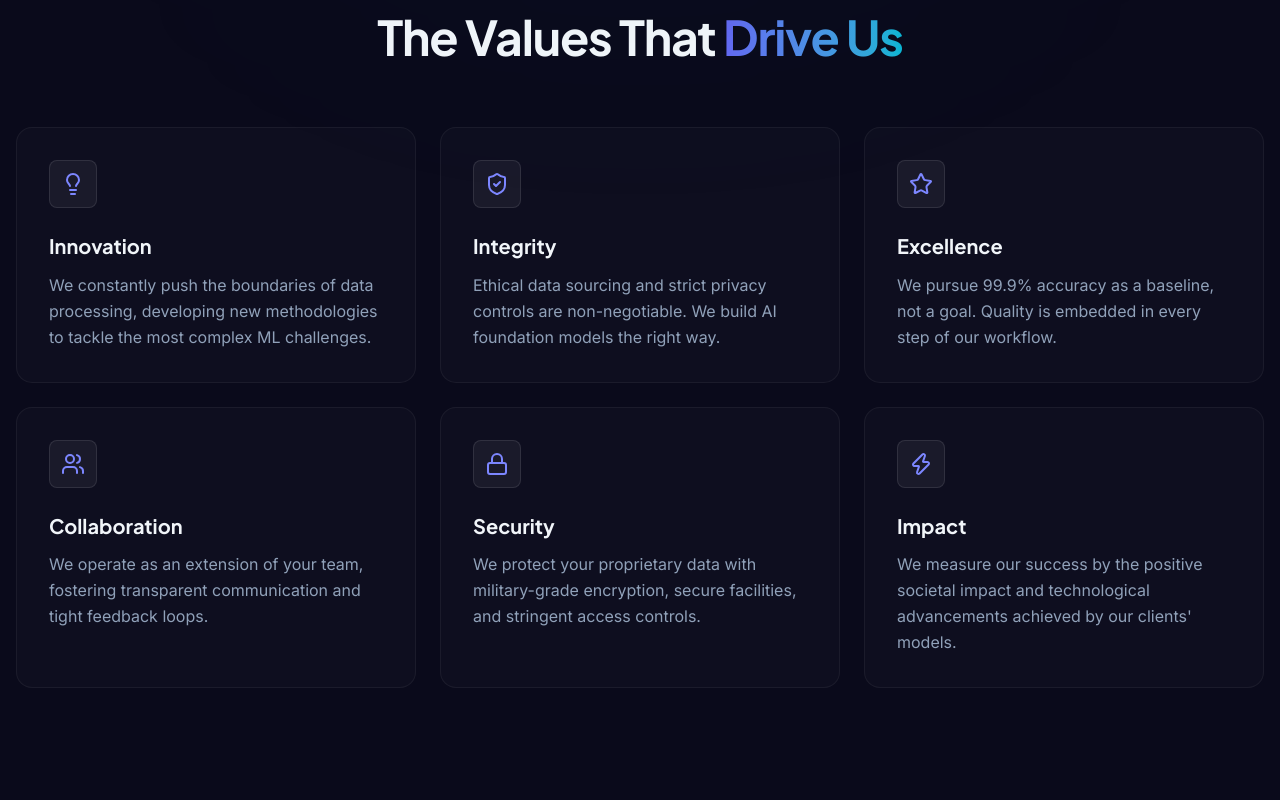
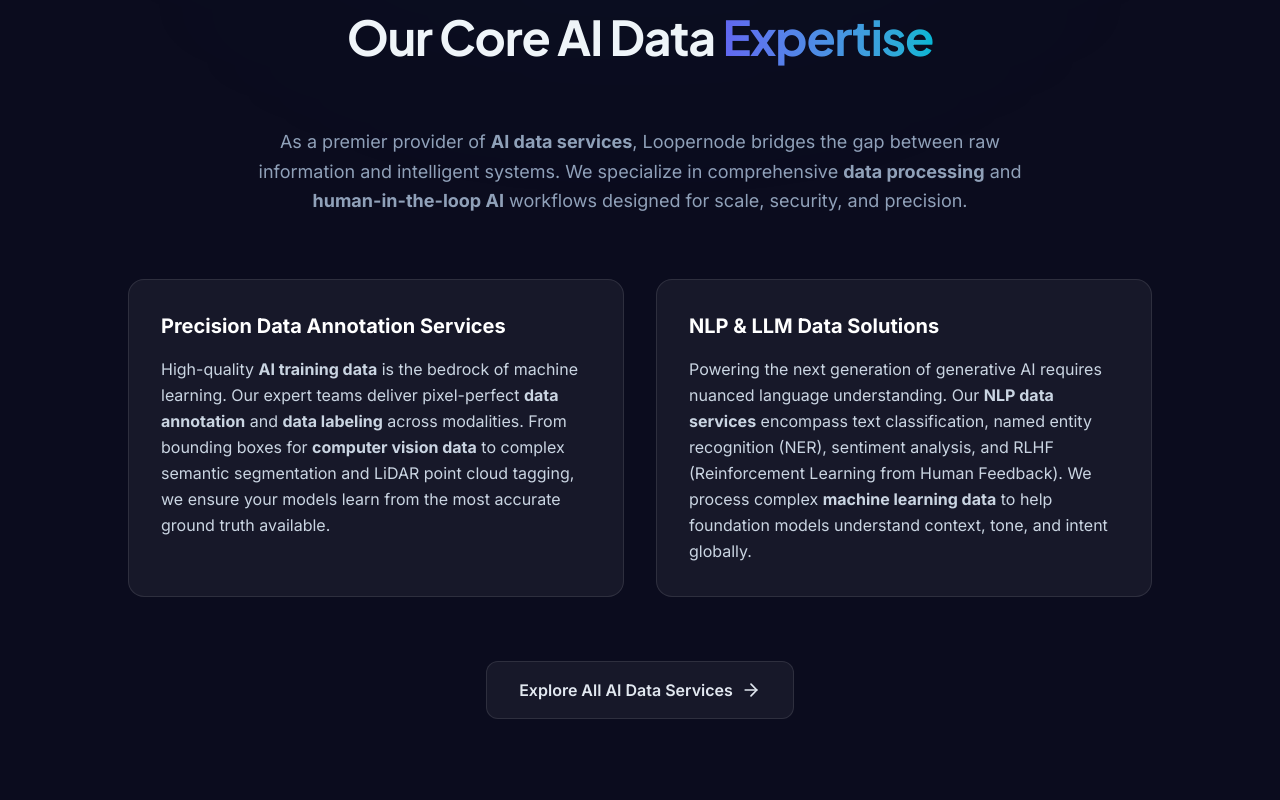
Before and after one commit to liyakathaalikt-oss/loopernode, a Next.js app: page /about in a window 1280 px wide. Shown: the part 2160-2960 px from the top of the page. Built offline with nearby package versions, Linux system fonts and the light colour scheme; no server answers; the database is empty.

Commit message:
seo: extensive site-wide SEO audit and implementation

```diff
--- a/app/about/page.tsx
+++ b/app/about/page.tsx
@@ -75,6 +75,28 @@
   return (
     <main className="flex min-h-screen flex-col bg-[#0A0A1B] text-slate-200">
 
+      <script
+        type="application/ld+json"
+        dangerouslySetInnerHTML={{
+          __html: JSON.stringify({
+            "@context": "https://schema.org",
+            "@type": "AboutPage",
+            "name": "About Loopernode",
+            "description": "Learn about Loopernode, our mission, vision, and the global team dedicated to providing high-quality AI training data for intelligent systems.",
+            "url": "https://loopernode.in/about",
+            "mainEntity": {
+              "@type": "Organization",
+              "name": "Loopernode",
+              "url": "https://loopernode.in",
+              "logo": "https://loopernode.in/icon.png",
+              "sameAs": [
+                "https://www.linkedin.com/company/loopernode",
+                "https://twitter.com/loopernode"
+              ]
+            }
+          })
+        }}
+      />
       {/* SECTION 1: Hero */}
       <section className="pb-10 border-b border-white/5 relative overflow-hidden">
         <div className="absolute top-0 right-0 w-[800px] h-[800px] bg-indigo-600/10 rounded-full blur-[120px] -z-10 translate-x-1/3 -translate-y-1/3" />
@@ -160,6 +182,52 @@
             </div>
           </StaggerItem>
         </StaggerContainer>
+      </section>
+
+      {/* SECTION 3.5: Core Expertise & Capabilities (SEO) */}
+      <section className="py-20 md:py-28 container mx-auto px-4 border-b border-white/5 bg-slate-900/20">
+        <FadeUp>
+          <SectionTitle
+            title="Our Core AI Data"
+            highlightedWord="Expertise"
+            align="center"
+          />
+          <p className="text-center text-slate-400 max-w-3xl mx-auto mt-6 text-lg leading-relaxed">
+            As a premier provider of <strong>AI data services</strong>, Loopernode bridges the gap between raw information and intelligent systems. We specialize in comprehensive <strong>data processing</strong> and <strong>human-in-the-loop AI</strong> workflows designed for scale, security, and precision.
+          </p>
+        </FadeUp>
+
+        <StaggerContainer className="grid grid-cols-1 md:grid-cols-2 gap-8 mt-16 max-w-5xl mx-auto">
+          <StaggerItem>
+            <div className="p-8 rounded-2xl bg-white/5 border border-white/10 hover:border-indigo-500/50 transition-colors h-full">
+              <h3 className="text-xl font-bold text-white mb-4">Precision Data Annotation Services</h3>
+              <p className="text-slate-300 leading-relaxed">
+                High-quality <strong>AI training data</strong> is the bedrock of machine learning. Our expert teams deliver pixel-perfect <strong>data annotation</strong> and <strong>data labeling</strong> across modalities. From bounding boxes for <strong>computer vision data</strong> to complex semantic segmentation and LiDAR point cloud tagging, we ensure your models learn from the most accurate ground truth available.
+              </p>
+            </div>
+          </StaggerItem>
+
+          <StaggerItem>
+            <div className="p-8 rounded-2xl bg-white/5 border border-white/10 hover:border-cyan-500/50 transition-colors h-full">
+              <h3 className="text-xl font-bold text-white mb-4">NLP & LLM Data Solutions</h3>
+              <p className="text-slate-300 leading-relaxed">
+                Powering the next generation of generative AI requires nuanced language understanding. Our <strong>NLP data services</strong> encompass text classification, named entity recognition (NER), sentiment analysis, and RLHF (Reinforcement Learning from Human Feedback). We process complex <strong>machine learning data</strong> to help foundation models understand context, tone, and intent globally.
+              </p>
+            </div>
+          </StaggerItem>
+        </StaggerContainer>
+
+        <FadeUp delay={0.4}>
+          <div className="mt-16 text-center">
+            <Link
+              href="/services"
+              className="inline-flex items-center gap-2 px-8 py-4 rounded-xl bg-white/5 border border-white/10 text-slate-200 hover:bg-white/10 hover:text-white transition-all font-semibold"
+            >
+              Explore All AI Data Services
+              <ArrowRight className="w-5 h-5" />
+            </Link>
+          </div>
+        </FadeUp>
       </section>
 
       {/* SECTION 4: Values */}
@@ -272,6 +340,49 @@
             </StaggerItem>
           </StaggerContainer>
         </div>
+      </section>
+
+      {/* SECTION 6.5: Why Clients Choose Us (SEO) */}
+      <section className="py-20 md:py-28 container mx-auto px-4 border-b border-white/5 bg-slate-900/10">
+        <FadeUp>
+          <div className="text-center max-w-3xl mx-auto mb-16">
+            <h2 className="text-3xl md:text-4xl font-bold text-white tracking-tight leading-tight mb-6">Why Enterprises Choose Loopernode</h2>
+            <p className="text-xl text-slate-300 font-light">
+              Delivering secure, scalable, and highly accurate AI data services that drive tangible business value for Fortune 500 companies and cutting-edge research labs.
+            </p>
+          </div>
+        </FadeUp>
+
+        <StaggerContainer className="grid grid-cols-1 sm:grid-cols-2 lg:grid-cols-4 gap-6">
+          <StaggerItem>
+            <div className="p-6 bg-white/5 rounded-xl border border-white/10 h-full">
+              <ShieldCheck className="w-8 h-8 text-indigo-400 mb-4" />
+              <h4 className="text-lg font-bold text-white mb-2">Uncompromising Data Security</h4>
+              <p className="text-sm text-slate-400">Strict access controls, SOC2-compliant facilities, and secure VPNs ensure your proprietary data never leaves safe environments.</p>
+            </div>
+          </StaggerItem>
+          <StaggerItem>
+            <div className="p-6 bg-white/5 rounded-xl border border-white/10 h-full">
+              <CheckCircle className="w-8 h-8 text-indigo-400 mb-4" />
+              <h4 className="text-lg font-bold text-white mb-2">Rigorous Quality Processes</h4>
+              <p className="text-sm text-slate-400">Multi-stage QA, consensus algorithms, and expert validation guarantee 99.9%+ accuracy across all data labeling tasks.</p>
+            </div>
+          </StaggerItem>
+          <StaggerItem>
+            <div className="p-6 bg-white/5 rounded-xl border border-white/10 h-full">
+              <Building2 className="w-8 h-8 text-indigo-400 mb-4" />
+              <h4 className="text-lg font-bold text-white mb-2">Deep Industry Expertise</h4>
+              <p className="text-sm text-slate-400">Subject matter experts serving Healthcare, Automotive, Finance, Retail, and autonomous systems with domain-specific knowledge.</p>
+            </div>
+          </StaggerItem>
+          <StaggerItem>
+            <div className="p-6 bg-white/5 rounded-xl border border-white/10 h-full">
+              <TrendingUp className="w-8 h-8 text-indigo-400 mb-4" />
+              <h4 className="text-lg font-bold text-white mb-2">Rapid Scalability</h4>
+              <p className="text-sm text-slate-400">Our global workforce structure allows us to seamlessly scale from pilot projects to millions of annotations without sacrificing quality.</p>
+            </div>
+          </StaggerItem>
+        </StaggerContainer>
       </section>
 
       {/* SECTION 7: Timeline */}
--- a/app/page.tsx
+++ b/app/page.tsx
@@ -73,6 +73,16 @@
 
 
 export const dynamic = "force-dynamic";
+
+import { Metadata } from 'next';
+
+export const metadata: Metadata = {
+  title: "Loopernode | Enterprise AI Data Services & Annotation",
+  description: "Loopernode delivers premium AI data services, including data collection, data labeling, and data processing for global enterprise machine learning teams.",
+  alternates: {
+    canonical: '/',
+  }
+};
 
 export default async function HomePage() {
   // Fetch from database
--- a/app/robots.ts
+++ b/app/robots.ts
@@ -7,7 +7,7 @@
     rules: {
       userAgent: '*',
       allow: '/',
-      disallow: ['/private/', '/api/'],
+      disallow: ['/private/', '/api/', '/admin/'],
     },
     sitemap: `${baseUrl}/sitemap.xml`,
   };
--- a/app/services/data-collection/[slug]/page.tsx
+++ b/app/services/data-collection/[slug]/page.tsx
@@ -71,6 +71,26 @@
           { label: service.title, href: `/services/data-collection/${service.slug}` }
         ]} />
       </div>
+
+      <script
+        type="application/ld+json"
+        dangerouslySetInnerHTML={{
+          __html: JSON.stringify({
+            "@context": "https://schema.org",
+            "@type": "Service",
+            "name": service.title,
+            "description": service.description,
+            "serviceType": "Data Collection",
+            "provider": {
+              "@type": "Organization",
+              "name": "Loopernode",
+              "url": "https://loopernode.in"
+            },
+            "areaServed": "Worldwide",
+            "url": `https://loopernode.in/services/data-collection/${service.slug}`
+          })
+        }}
+      />
 
       <Hero
         headline={service.title}
--- a/app/services/data-labeling/[slug]/page.tsx
+++ b/app/services/data-labeling/[slug]/page.tsx
@@ -90,6 +90,26 @@
           { label: service.title, href: `/services/data-labeling/${service.slug}` }
         ]} />
       </div>
+
+      <script
+        type="application/ld+json"
+        dangerouslySetInnerHTML={{
+          __html: JSON.stringify({
+            "@context": "https://schema.org",
+            "@type": "Service",
+            "name": service.title,
+            "description": service.description,
+            "serviceType": "Data Labeling",
+            "provider": {
+              "@type": "Organization",
+              "name": "Loopernode",
+              "url": "https://loopernode.in"
+            },
+            "areaServed": "Worldwide",
+            "url": `https://loopernode.in/services/data-labeling/${service.slug}`
+          })
+        }}
+      />
 
       <Hero
         headline={service.title}
--- a/app/services/data-processing/[slug]/page.tsx
+++ b/app/services/data-processing/[slug]/page.tsx
@@ -73,6 +73,26 @@
           { label: service.title, href: `/services/data-processing/${service.slug}` }
         ]} />
       </div>
+
+      <script
+        type="application/ld+json"
+        dangerouslySetInnerHTML={{
+          __html: JSON.stringify({
+            "@context": "https://schema.org",
+            "@type": "Service",
+            "name": service.title,
+            "description": service.description,
+            "serviceType": "Data Processing",
+            "provider": {
+              "@type": "Organization",
+              "name": "Loopernode",
+              "url": "https://loopernode.in"
+            },
+            "areaServed": "Worldwide",
+            "url": `https://loopernode.in/services/data-processing/${service.slug}`
+          })
+        }}
+      />
 
       <Hero
         headline={service.title}
```
Also changed, not shown: app/not-found.tsx (+16 -2 lines).
